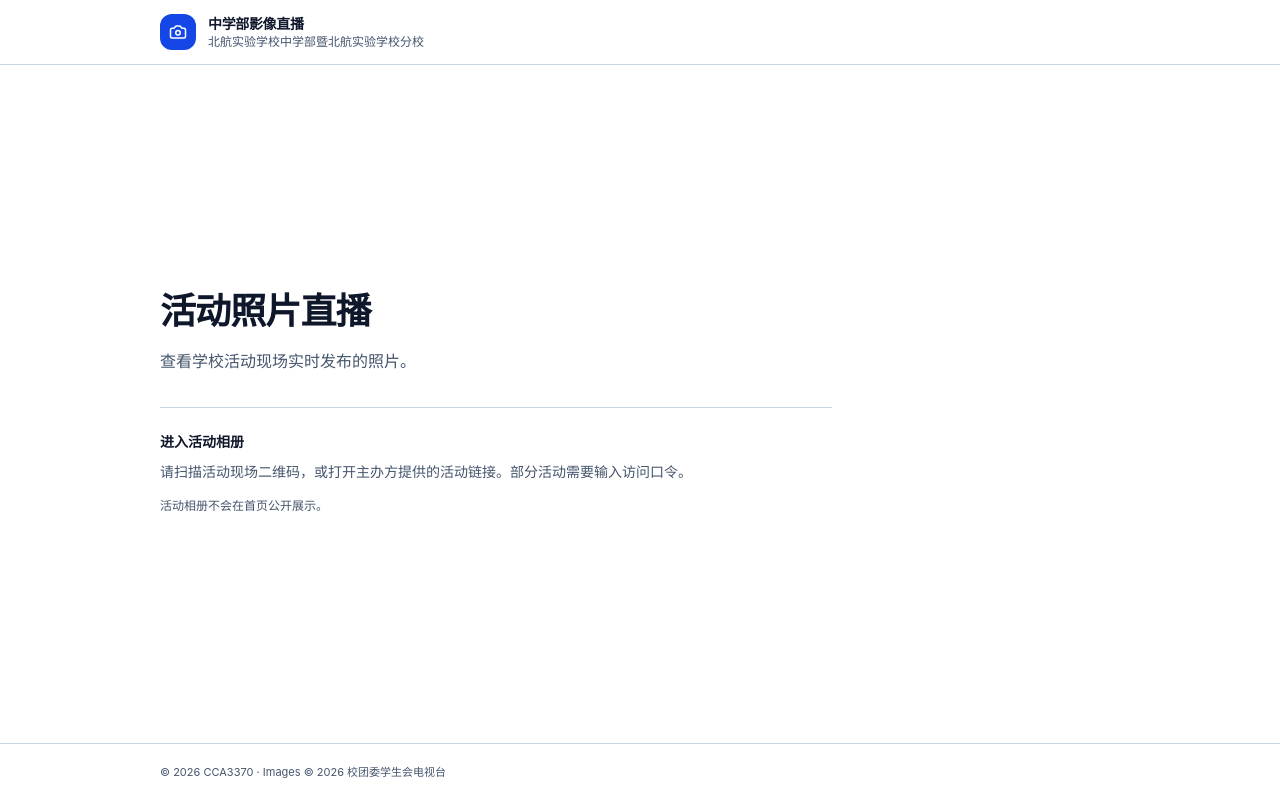
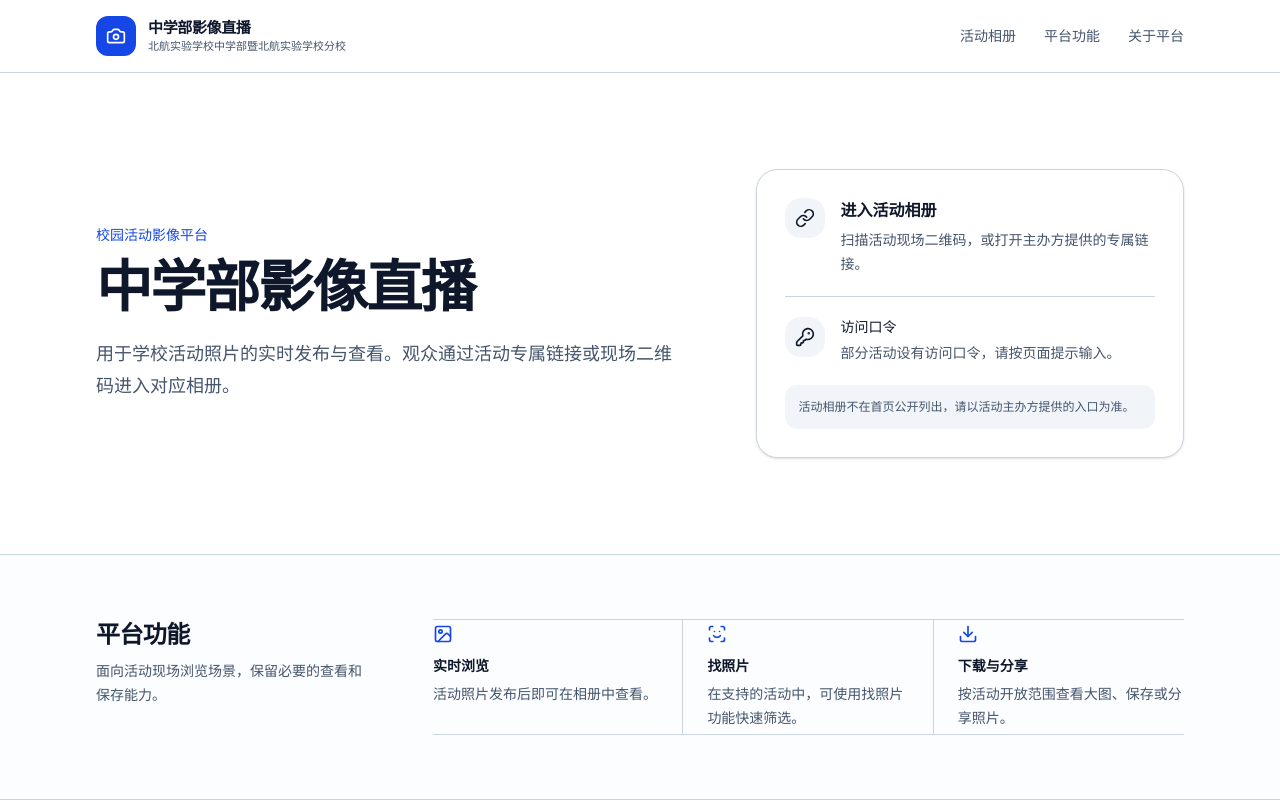
Before and after one commit to CCA3370/PhotoStream, a Next.js app in the folder apps/web/: page / in a window 1280 px wide. Shown: the top 800 px of the page. Built offline with nearby package versions, Linux system fonts and the light colour scheme.

Commit message:
refactor(web): build structured audience homepage

```diff
--- a/apps/web/src/app/page.tsx
+++ b/apps/web/src/app/page.tsx
@@ -1,14 +1,39 @@
 import type { Metadata } from "next";
-import { CameraIcon } from "lucide-react";
+import {
+  CameraIcon,
+  DownloadIcon,
+  ImageIcon,
+  KeyRoundIcon,
+  LinkIcon,
+  ScanFaceIcon,
+} from "lucide-react";
 
 export const metadata: Metadata = {
   title: "影像直播",
   description: "北航实验学校中学部暨北航实验学校分校活动影像直播观众入口",
 };
 
+const capabilities = [
+  {
+    icon: ImageIcon,
+    title: "实时浏览",
+    description: "活动照片发布后即可在相册中查看。",
+  },
+  {
+    icon: ScanFaceIcon,
+    title: "找照片",
+    description: "在支持的活动中，可使用找照片功能快速筛选。",
+  },
+  {
+    icon: DownloadIcon,
+    title: "下载与分享",
+    description: "按活动开放范围查看大图、保存或分享照片。",
+  },
+] as const;
+
 export default function HomePage() {
   return (
-    <div className="public-theme flex min-h-dvh flex-col bg-background text-foreground">
+    <div className="public-theme min-h-dvh bg-background text-foreground">
       <a
         className="sr-only rounded-lg bg-primary px-3 py-2 text-primary-foreground focus:not-sr-only focus:fixed focus:top-2 focus:left-2 focus:z-50"
         href="#main-content"
@@ -16,44 +41,123 @@ export default function HomePage() {
         跳到主要内容
       </a>
 
-      <header className="border-b border-border/60">
-        <div className="mx-auto flex h-16 max-w-5xl items-center gap-3 px-4 sm:px-6 lg:px-8">
-          <div className="flex size-9 shrink-0 items-center justify-center rounded-lg bg-primary text-primary-foreground">
-            <CameraIcon aria-hidden="true" className="size-4.5" />
+      <header className="border-b border-border/60 bg-background/95 backdrop-blur supports-[backdrop-filter]:bg-background/85">
+        <div className="mx-auto flex h-16 max-w-6xl items-center justify-between gap-6 px-4 sm:px-6 lg:h-[72px] lg:px-8">
+          <div className="flex min-w-0 items-center gap-3">
+            <div className="flex size-9 shrink-0 items-center justify-center rounded-lg bg-primary text-primary-foreground lg:size-10">
+              <CameraIcon aria-hidden="true" className="size-[18px] lg:size-5" />
             </div>
             <div className="min-w-0">
-            <p className="truncate text-sm font-semibold tracking-tight">中学部影像直播</p>
-            <p className="truncate text-[11px] text-muted-foreground sm:text-xs">
+              <p className="truncate text-sm font-semibold tracking-tight lg:text-[15px]">中学部影像直播</p>
+              <p className="hidden truncate text-[11px] text-muted-foreground sm:block">
                 北航实验学校中学部暨北航实验学校分校
               </p>
             </div>
           </div>
+
+          <nav aria-label="首页导航" className="hidden items-center gap-7 text-sm text-muted-foreground sm:flex">
+            <a className="transition-colors hover:text-foreground" href="#access">
+              活动相册
+            </a>
+            <a className="transition-colors hover:text-foreground" href="#features">
+              平台功能
+            </a>
+            <a className="transition-colors hover:text-foreground" href="#about">
+              关于平台
+            </a>
+          </nav>
+        </div>
       </header>
 
-      <main className="flex flex-1 items-center" id="main-content">
-        <div className="mx-auto w-full max-w-5xl px-4 py-12 sm:px-6 sm:py-16 lg:px-8">
+      <main id="main-content">
+        <section className="border-b border-border/60">
+          <div className="mx-auto grid max-w-6xl gap-10 px-4 py-14 sm:px-6 sm:py-20 lg:grid-cols-[1.15fr_0.85fr] lg:items-center lg:gap-20 lg:px-8 lg:py-24">
             <div className="max-w-2xl">
-            <h1 className="text-3xl font-semibold tracking-tight sm:text-4xl">活动照片直播</h1>
-            <p className="mt-4 max-w-xl text-base leading-7 text-muted-foreground">
-              查看学校活动现场实时发布的照片。
+              <p className="text-sm font-medium text-primary">校园活动影像平台</p>
+              <h1 className="mt-3 text-4xl font-semibold tracking-[-0.035em] sm:text-5xl lg:text-[56px] lg:leading-[1.08]">
+                中学部影像直播
+              </h1>
+              <p className="mt-5 max-w-xl text-base leading-7 text-muted-foreground sm:text-lg sm:leading-8">
+                用于学校活动照片的实时发布与查看。观众通过活动专属链接或现场二维码进入对应相册。
               </p>
+            </div>
 
-            <div className="mt-8 border-t border-border pt-6">
-              <h2 className="text-sm font-semibold">进入活动相册</h2>
-              <p className="mt-2 max-w-xl text-sm leading-6 text-muted-foreground">
-                请扫描活动现场二维码，或打开主办方提供的活动链接。部分活动需要输入访问口令。
-              </p>
-              <p className="mt-3 text-xs leading-5 text-muted-foreground">
-                活动相册不会在首页公开展示。
+            <div className="rounded-2xl border border-border bg-card p-6 shadow-sm sm:p-7" id="access">
+              <div className="flex items-start gap-4">
+                <div className="flex size-10 shrink-0 items-center justify-center rounded-xl bg-secondary text-secondary-foreground">
+                  <LinkIcon aria-hidden="true" className="size-5" />
+                </div>
+                <div>
+                  <h2 className="text-base font-semibold">进入活动相册</h2>
+                  <p className="mt-1.5 text-sm leading-6 text-muted-foreground">
+                    扫描活动现场二维码，或打开主办方提供的专属链接。
                   </p>
                 </div>
               </div>
+
+              <div className="my-5 border-t border-border" />
+
+              <div className="flex items-start gap-4">
+                <div className="flex size-10 shrink-0 items-center justify-center rounded-xl bg-secondary text-secondary-foreground">
+                  <KeyRoundIcon aria-hidden="true" className="size-5" />
                 </div>
+                <div>
+                  <h2 className="text-sm font-medium">访问口令</h2>
+                  <p className="mt-1 text-sm leading-6 text-muted-foreground">
+                    部分活动设有访问口令，请按页面提示输入。
+                  </p>
+                </div>
+              </div>
+
+              <p className="mt-5 rounded-lg bg-muted px-3.5 py-3 text-xs leading-5 text-muted-foreground">
+                活动相册不在首页公开列出，请以活动主办方提供的入口为准。
+              </p>
+            </div>
+          </div>
+        </section>
+
+        <section className="border-b border-border/60 bg-muted/25" id="features">
+          <div className="mx-auto max-w-6xl px-4 py-12 sm:px-6 lg:px-8 lg:py-16">
+            <div className="grid gap-8 lg:grid-cols-[0.8fr_2.2fr] lg:gap-16">
+              <div>
+                <h2 className="text-2xl font-semibold tracking-tight">平台功能</h2>
+                <p className="mt-2 text-sm leading-6 text-muted-foreground">
+                  面向活动现场浏览场景，保留必要的查看和保存能力。
+                </p>
+              </div>
+
+              <div className="grid divide-y divide-border border-y border-border sm:grid-cols-3 sm:divide-x sm:divide-y-0">
+                {capabilities.map(({ icon: Icon, title, description }) => (
+                  <div className="py-5 sm:px-6 sm:py-1 sm:first:pl-0 sm:last:pr-0" key={title}>
+                    <Icon aria-hidden="true" className="size-5 text-primary" />
+                    <h3 className="mt-3 text-sm font-semibold">{title}</h3>
+                    <p className="mt-1.5 text-sm leading-6 text-muted-foreground">{description}</p>
+                  </div>
+                ))}
+              </div>
+            </div>
+          </div>
+        </section>
+
+        <section id="about">
+          <div className="mx-auto grid max-w-6xl gap-8 px-4 py-12 sm:px-6 lg:grid-cols-[0.8fr_2.2fr] lg:gap-16 lg:px-8 lg:py-16">
+            <h2 className="text-2xl font-semibold tracking-tight">关于平台</h2>
+            <div className="max-w-3xl space-y-4 text-sm leading-7 text-muted-foreground sm:text-[15px]">
+              <p>
+                中学部影像直播用于北航实验学校中学部暨北航实验学校分校校内活动照片的发布与受控观看，由活动组织人员提供具体访问入口。
+              </p>
+              <p>
+                不同活动的开放时间、访问权限和可用功能可能不同。如遇无法访问、口令失效等情况，请联系活动组织人员确认最新入口。
+              </p>
+            </div>
+          </div>
+        </section>
       </main>
 
-      <footer className="border-t border-border/60">
-        <div className="mx-auto max-w-5xl px-4 py-5 text-[11px] text-muted-foreground sm:px-6 lg:px-8">
-          © 2026 CCA3370 · Images © 2026 校团委学生会电视台
+      <footer className="border-t border-border/60 bg-muted/20">
+        <div className="mx-auto flex max-w-6xl flex-col gap-2 px-4 py-6 text-[11px] leading-5 text-muted-foreground sm:px-6 lg:flex-row lg:items-center lg:justify-between lg:px-8">
+          <p>北航实验学校中学部暨北航实验学校分校 · 中学部影像直播</p>
+          <p>© 2026 CCA3370 · Images © 2026 校团委学生会电视台</p>
         </div>
       </footer>
     </div>
```
Lines whose indentation alone changed are shown as unchanged.
